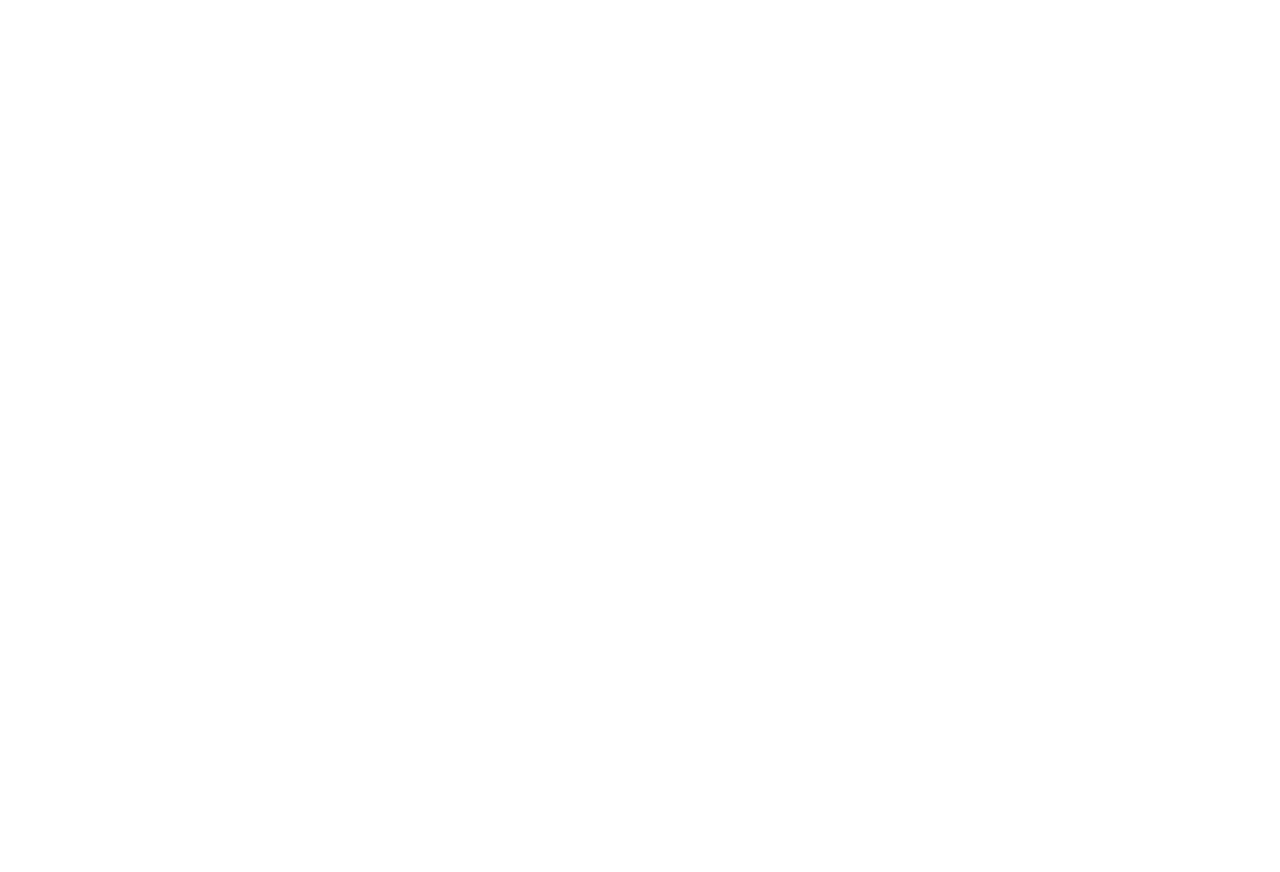
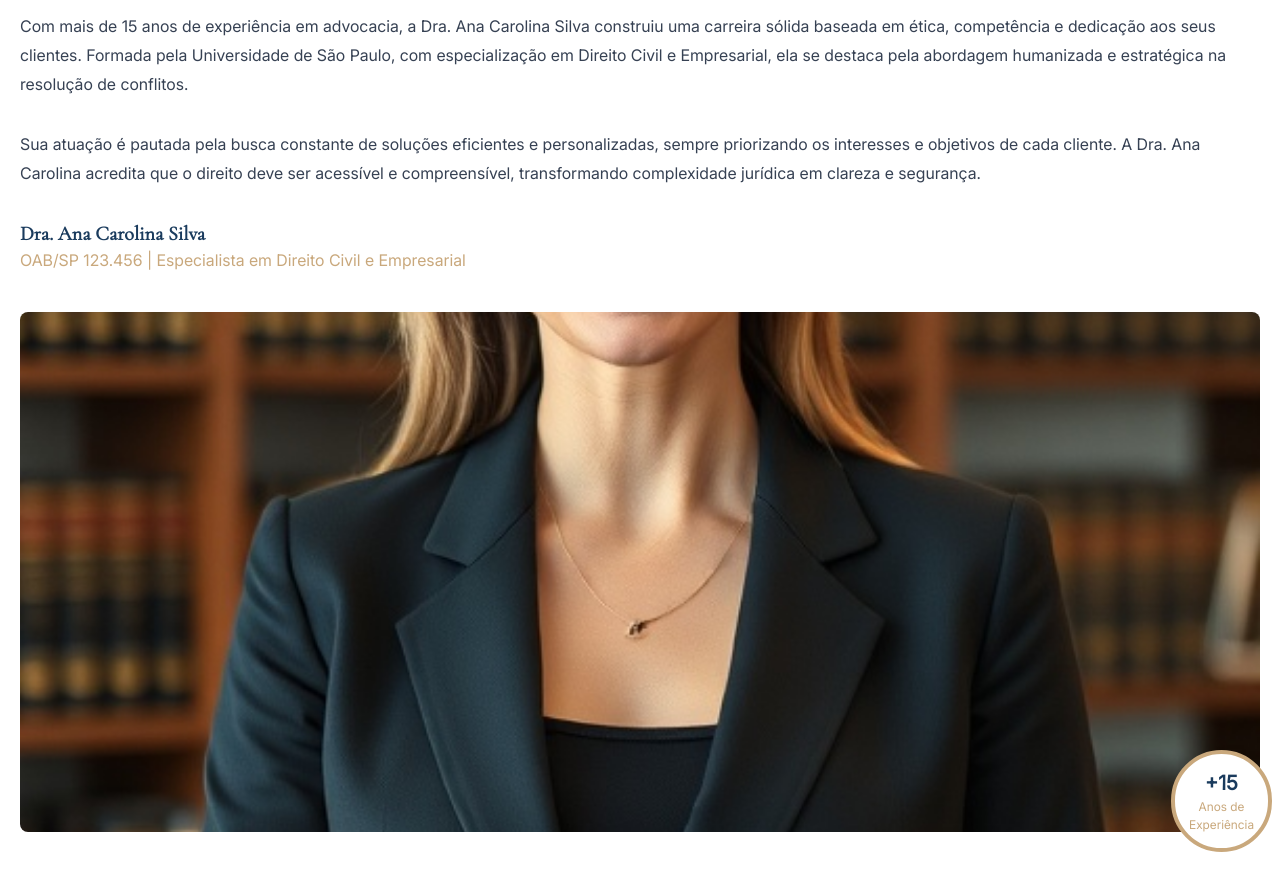
Before and after one commit to RafaelOlMoreira/alanacamposADV, a React (Vite) app: page / in a window 1280 px wide. Shown: the part 920-1792 px from the top of the page. Before the commit the page ends 1600 px from the top, so only its background shows below. Built offline with nearby package versions, Linux system fonts and the light colour scheme.

Commit message:
feat: Create About section.

```diff
--- a/src/Pages/Sobre.jsx
+++ b/src/Pages/Sobre.jsx
@@ -2,9 +2,30 @@
 
 function Sobre() {
     return (
+        // branco: #FFFFFF
+        // azul: #1a3b5d
+        // dourado: #c9a87c
         <>
-            <section className='h-screen bg-white'>
-                <h1>teste</h1>
+            <section className='h-screen bg-white font-inter px-5 py-15'>
+                <h1 className='font-cormorant text-4xl text-[#1a3b5d]'>Sobre a Dra. Alana Campos</h1>
+                <div className='text-gray-700 leading-[1.8] text-md space-y-8 my-8'>
+                    <p>Com mais de 15 anos de experiência em advocacia, a Dra. Ana Carolina Silva construiu uma carreira sólida baseada em ética, competência e dedicação aos seus clientes. Formada pela Universidade de São Paulo, com especialização em Direito Civil e Empresarial, ela se destaca pela abordagem humanizada e estratégica na resolução de conflitos.</p>
+                    <p>Sua atuação é pautada pela busca constante de soluções eficientes e personalizadas, sempre priorizando os interesses e objetivos de cada cliente. A Dra. Ana Carolina acredita que o direito deve ser acessível e compreensível, transformando complexidade jurídica em clareza e segurança.</p>
+                </div>
+
+                <div className='flex flex-col'>
+                    <span className='font-cormorant text-xl text-[#1a3b5d] font-semibold'>Dra. Ana Carolina Silva</span>
+                    <span className='text-[#c9a87c]'>OAB/SP 123.456 | Especialista em Direito Civil e Empresarial</span>
+                </div>
+
+                <div className="py-10">
+                    <div className="relative bg-[url('/person.jpg')] h-[65vh] bg-cover bg-center rounded-lg">
+                        <div className='absolute -bottom-1 right-1 -m-4 p-3.5 flex flex-col bg-white border-4 border-[#c9a87c] rounded-full text-center'>
+                            <span className='text-[20px] text-[#1a3b5d] font-semibold'>+15</span>
+                            <span className='text-[12px] text-[#c9a87c]'>Anos de <span className='block'>Experiência</span></span>
+                        </div>
+                    </div>
+                </div>
             </section>
         </>
     )
```
Also changed, not shown: public/person.jpg (added).
